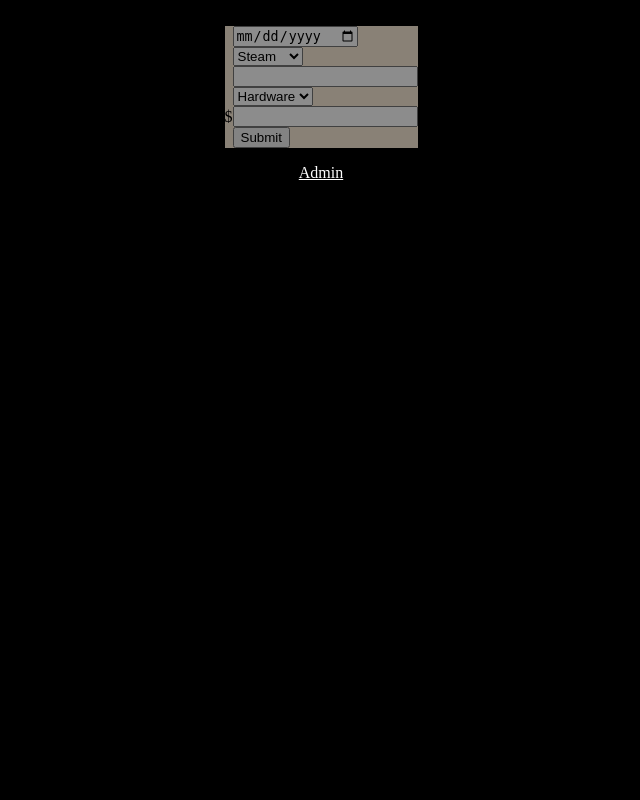
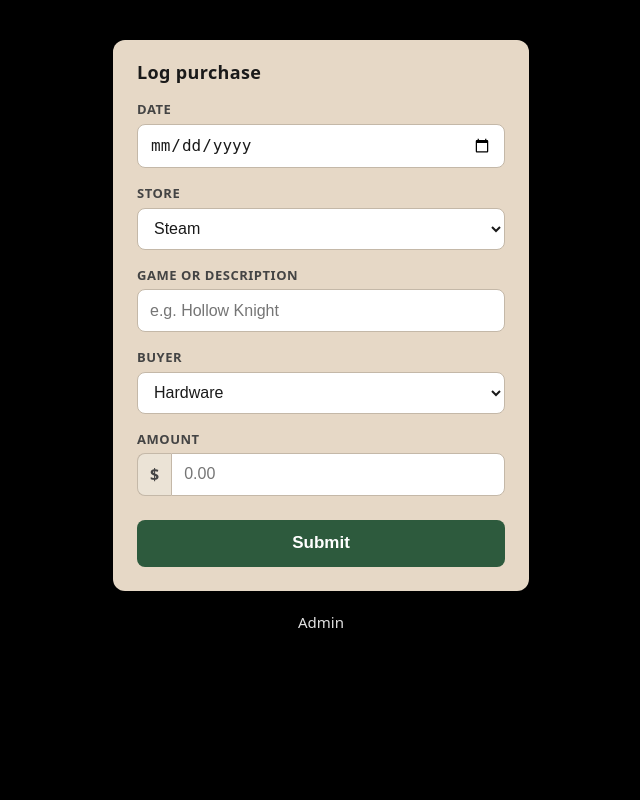
Before and after one commit to PC-LoadLetter/game-budget, a FastAPI app: template src/game_budget/web/templates/kiosk.html in a window 1280 px wide. Shown: the whole page, without its empty margins (319-959 px from the left). Run offline with FastAPI, Linux system fonts and the light colour scheme; the template is opened without the code that fills it, so the values that code supplies are empty; parts of the project's set-up code (start-up, migrations or seed data) failed here and were passed over.

Commit message:
feat: better css style

```diff
--- /dev/null
+++ b/src/game_budget/web/static/kiosk.css
@@ -0,0 +1,152 @@
+*,
+*::before,
+*::after {
+  box-sizing: border-box;
+}
+
+body {
+  margin: 0;
+  min-height: 100vh;
+  font-family: system-ui, -apple-system, "Segoe UI", Roboto, sans-serif;
+  color: #1a1a1a;
+}
+
+.kiosk-page {
+  display: flex;
+  flex-direction: column;
+  align-items: center;
+  padding: 1rem 1rem 2rem;
+  width: 100%;
+}
+
+.error {
+  color: #ff8a8a;
+  font-size: 1.125rem;
+  margin: 0 0 1rem;
+  text-align: center;
+  max-width: 28rem;
+}
+
+.balances {
+  width: 100%;
+}
+
+.purchase-form {
+  width: 100%;
+  max-width: 26rem;
+  margin-top: 1.5rem;
+}
+
+.purchase-card {
+  background: rgba(250, 235, 215, 0.92);
+  border-radius: 12px;
+  padding: 1.25rem 1.5rem 1.5rem;
+  box-shadow: 0 8px 32px rgba(0, 0, 0, 0.35);
+  backdrop-filter: blur(4px);
+}
+
+.purchase-card h2 {
+  margin: 0 0 1rem;
+  font-size: 1.125rem;
+  font-weight: 600;
+  letter-spacing: 0.02em;
+}
+
+.field {
+  margin-bottom: 1rem;
+}
+
+.field label {
+  display: block;
+  margin-bottom: 0.35rem;
+  font-size: 0.8125rem;
+  font-weight: 600;
+  text-transform: uppercase;
+  letter-spacing: 0.04em;
+  color: #444;
+}
+
+.field input,
+.field select {
+  display: block;
+  width: 100%;
+  padding: 0.65rem 0.75rem;
+  font-size: 1rem;
+  line-height: 1.25;
+  border: 1px solid #c4b8a8;
+  border-radius: 8px;
+  background: #fff;
+  color: #1a1a1a;
+}
+
+.field input:focus,
+.field select:focus {
+  outline: 2px solid #4a6fa5;
+  outline-offset: 1px;
+  border-color: #4a6fa5;
+}
+
+.cost-input-wrap {
+  display: flex;
+  align-items: stretch;
+}
+
+.cost-prefix {
+  display: flex;
+  align-items: center;
+  padding: 0 0.75rem;
+  font-size: 1rem;
+  font-weight: 600;
+  background: #ebe3d6;
+  border: 1px solid #c4b8a8;
+  border-right: none;
+  border-radius: 8px 0 0 8px;
+  color: #444;
+}
+
+.cost-input-wrap input {
+  border-radius: 0 8px 8px 0;
+  flex: 1;
+}
+
+.submit-btn {
+  width: 100%;
+  margin-top: 0.5rem;
+  padding: 0.85rem 1rem;
+  font-size: 1.0625rem;
+  font-weight: 600;
+  color: #fff;
+  background: #2d5a3d;
+  border: none;
+  border-radius: 8px;
+  cursor: pointer;
+}
+
+.submit-btn:hover {
+  background: #244a32;
+}
+
+.submit-btn:active {
+  background: #1c3a28;
+}
+
+.admin-link {
+  margin-top: 1.25rem;
+  text-align: center;
+}
+
+.admin-link a {
+  color: rgba(255, 255, 255, 0.9);
+  font-size: 0.9375rem;
+  text-decoration: none;
+}
+
+.admin-link a:hover {
+  text-decoration: underline;
+}
+
+@media (max-width: 600px) {
+  .purchase-card {
+    padding: 1rem 1.125rem 1.25rem;
+  }
+}
--- a/src/game_budget/web/templates/kiosk.html
+++ b/src/game_budget/web/templates/kiosk.html
@@ -1,23 +1,26 @@
 <!DOCTYPE html>
-<html>
+<html lang="en">
 <head>
 <meta charset="UTF-8">
+<meta name="viewport" content="width=device-width, initial-scale=1">
 <title>Game Budget</title>
+<link rel="stylesheet" href="/static/kiosk.css">
 <style>
 body {
   background-image: url('{{ background_image }}');
   background-repeat: no-repeat;
   background-attachment: fixed;
-  background-size: 100%;
+  background-size: 100% auto;
+  background-position: center top;
   background-color: black;
 }
-.error { color: #ff6666; font-size: 24px; margin: 12px; }
 </style>
 </head>
 <body>
-<center>
+<div class="kiosk-page">
 {% if error %}<p class="error">{{ error }}</p>{% endif %}
 {% if left and right %}
+<div class="balances">
 <table style="width:100%" cellspacing="0" cellpadding="0">
   <tr>
     <td align="right" width="20%">
@@ -58,23 +61,37 @@ body {
     </td>
   </tr>
 </table>
+</div>
 {% endif %}
-<br>
-<form method="POST" action="/">
+
+<form class="purchase-form" method="POST" action="/">
   <input type="hidden" name="csrf_token" value="{{ csrf_token }}">
-  <table style="background-color: antiquewhite;opacity:0.55" cellspacing="0" cellpadding="0">
-    <tr><td></td><td><input id="date" name="date" type="date" value="{{ today }}"></td></tr>
-    <tr><td></td><td>
-      <select id="seller" name="seller">
+  <div class="purchase-card">
+    <h2>Log purchase</h2>
+
+    <div class="field">
+      <label for="txn_date">Date</label>
+      <input id="txn_date" name="txn_date" type="date" value="{{ today }}" required>
+    </div>
+
+    <div class="field">
+      <label for="seller">Store</label>
+      <select id="seller" name="seller" required>
         <option value="Steam">Steam</option>
         <option value="Epic">Epic</option>
         <option value="Other">Other</option>
         <option value="Savings">Savings</option>
       </select>
-    </td></tr>
-    <tr><td></td><td><input id="game" name="game" type="text"></td></tr>
-    <tr><td></td><td>
-      <select id="buyer" name="buyer">
+    </div>
+
+    <div class="field">
+      <label for="game">Game or description</label>
+      <input id="game" name="game" type="text" placeholder="e.g. Hollow Knight" autocomplete="off">
+    </div>
+
+    <div class="field">
+      <label for="buyer">Buyer</label>
+      <select id="buyer" name="buyer" required>
         {% for child in children %}
         <option value="{{ child.name }}">{{ child.name }}</option>
         <option value="{{ child.name }} Savings">{{ child.name }} Savings</option>
@@ -83,12 +100,21 @@ body {
         <option value="Mom">Mom</option>
         <option value="Dad">Dad</option>
       </select>
-    </td></tr>
-    <tr><td><label for="cost">$</label></td><td><input id="cost" name="cost" type="text"></td></tr>
-    <tr><td></td><td><input type="submit" value="Submit"></td></tr>
-  </table>
+    </div>
+
+    <div class="field">
+      <label for="cost">Amount</label>
+      <div class="cost-input-wrap">
+        <span class="cost-prefix" aria-hidden="true">$</span>
+        <input id="cost" name="cost" type="text" inputmode="decimal" placeholder="0.00" required>
+      </div>
+    </div>
+
+    <button class="submit-btn" type="submit">Submit</button>
+  </div>
 </form>
-<p><a href="/admin" style="color:white;">Admin</a></p>
-</center>
+
+<p class="admin-link"><a href="/admin">Admin</a></p>
+</div>
 </body>
 </html>
```
